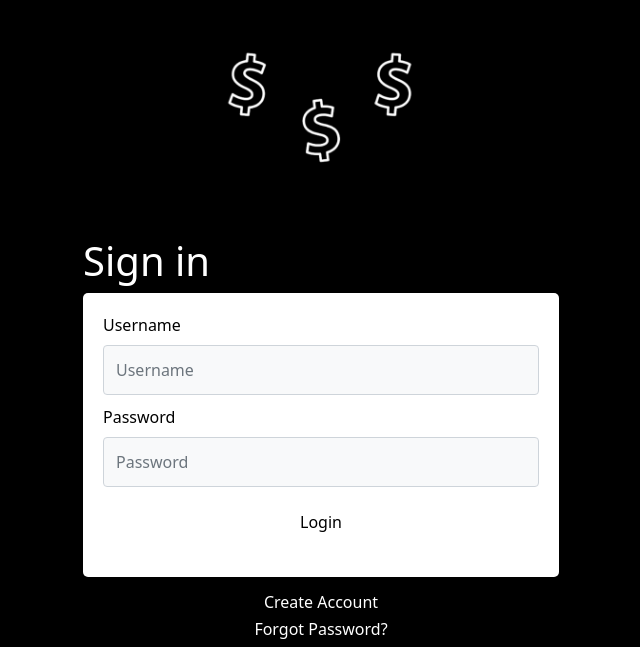
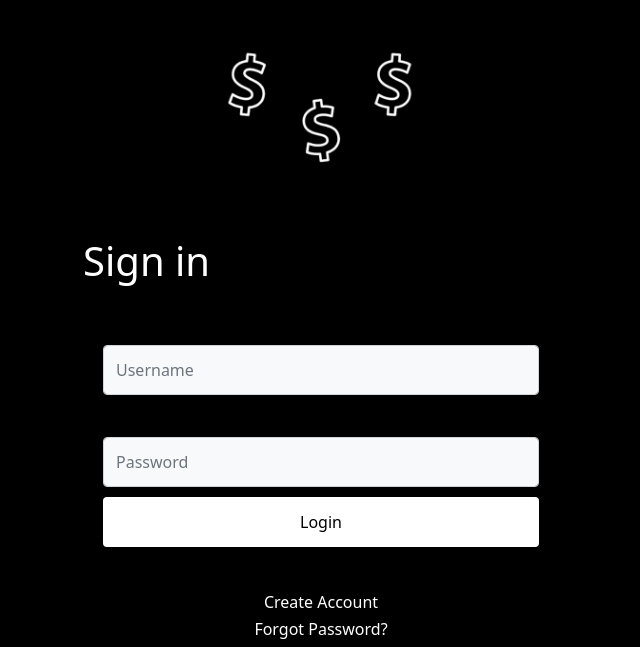
Before and after one commit to AndrewGuadi/doughDiaries, a Flask app: page /login in a window 1280 px wide. Shown: the part 260-907 px from the top of the page, without its empty margins (319-959 px from the left). Run offline with Flask 3, Linux system fonts and the light colour scheme; some libraries are stand-ins or nearby versions.

Commit message:
Removed background-color for form

```diff
--- a/static/css/login.css
+++ b/static/css/login.css
@@ -5,9 +5,7 @@ body {
 
 form {
     color: black;
-    background-color: white; /* Better contrast for form readability */
     padding: 20px;
-    border-radius: 5px;
 }
 
 #alert-container {
```
